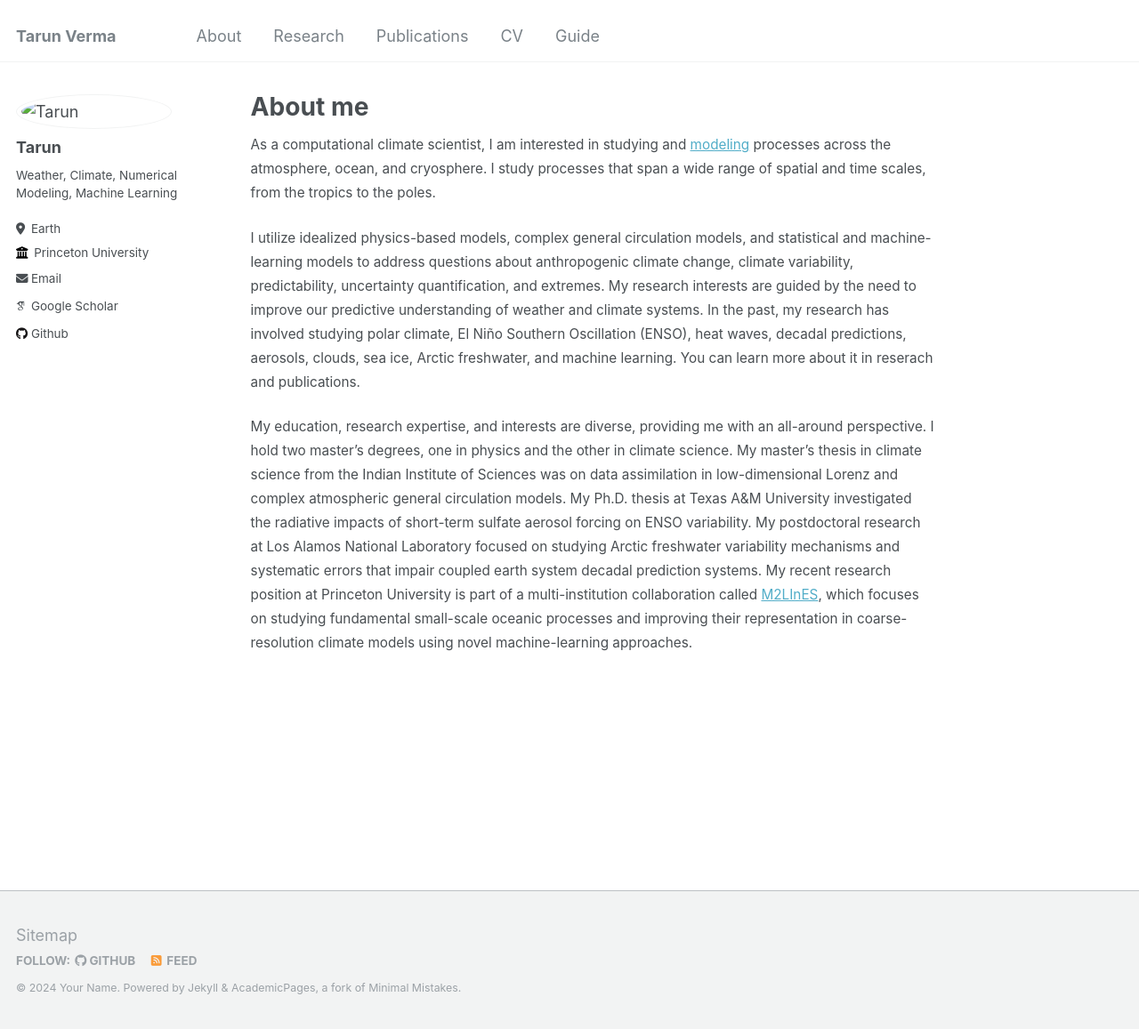
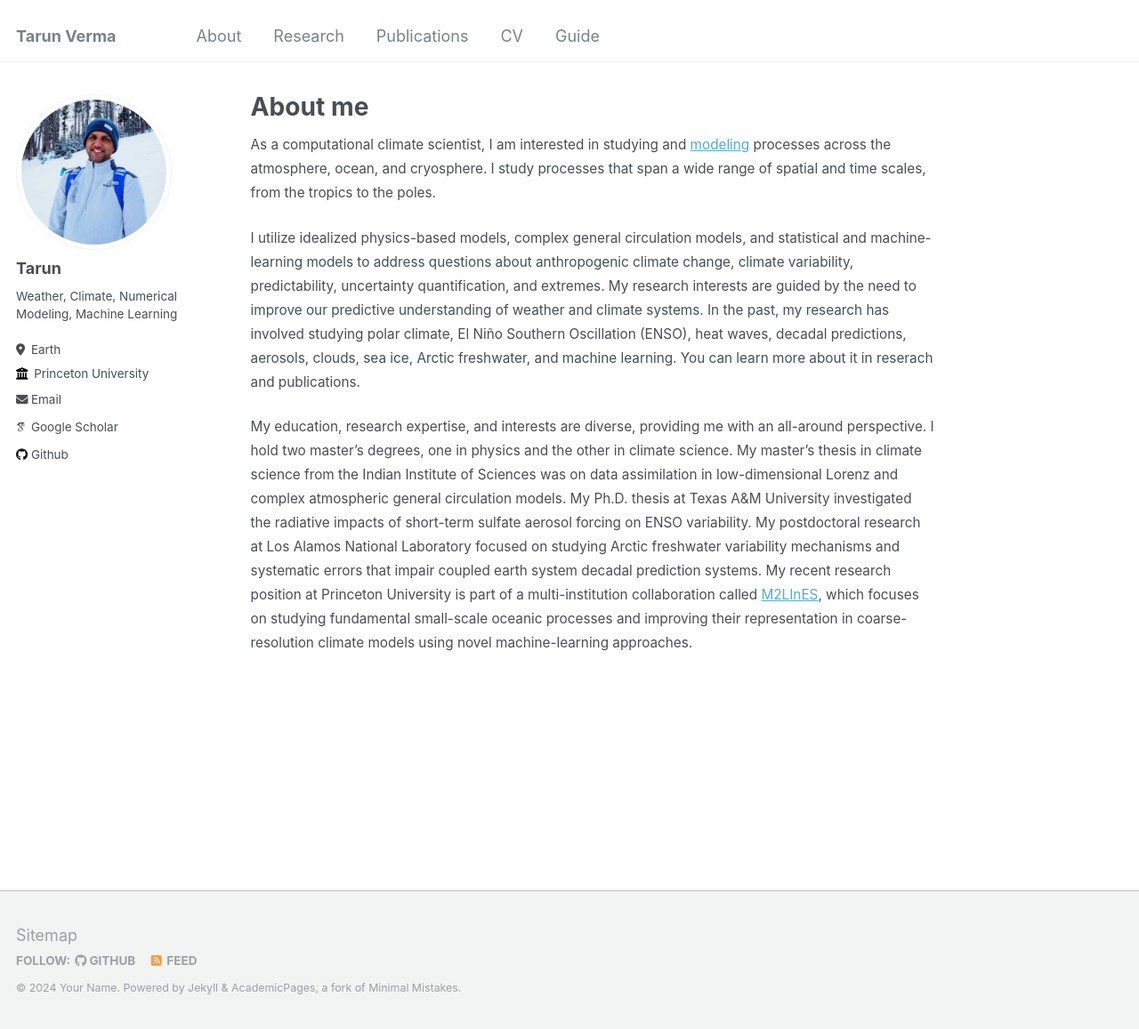
Before and after one commit to shiprock-1583/shiprock-1583.github.io, a Jekyll site: the page built from _pages/about.md, in a window 1280 px wide and 1157 px high. Shown: the whole window at 89% size. Built offline with Jekyll 4.4.1, drawn with Linux system fonts in a browser that asks for light colours; some web fonts are replaced.

Commit message:
Update _config.yml

```diff
--- a/_config.yml
+++ b/_config.yml
@@ -21,7 +21,7 @@ repository               : "shiprock-1583/shiprock-1583.github.io"
 #               Additional customization can be done by editing /_includes/author-profile.html
 author:
   # Biographic information
-  avatar           : "/images/84143269.jpg"
+  avatar           : "84143269.jpg"
   name             : "Tarun"
   pronouns         : # example: "she/her"
   bio              : "Weather, Climate, Numerical Modeling, Machine Learning"
```
